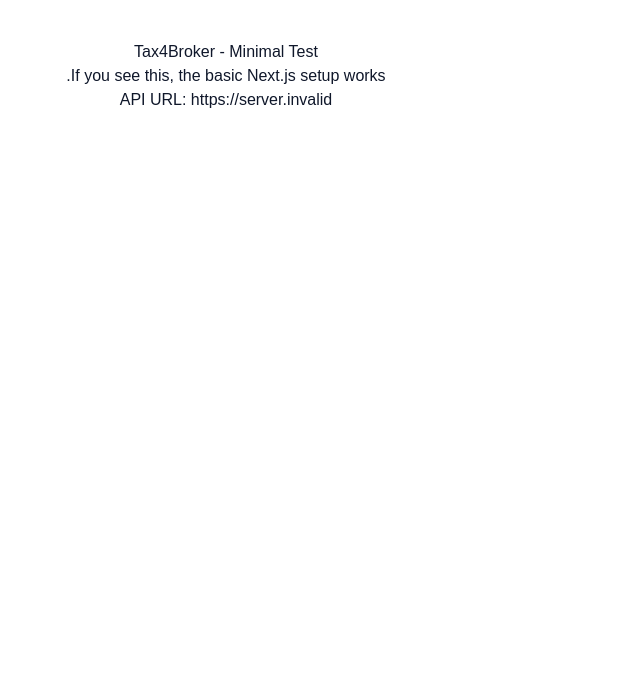
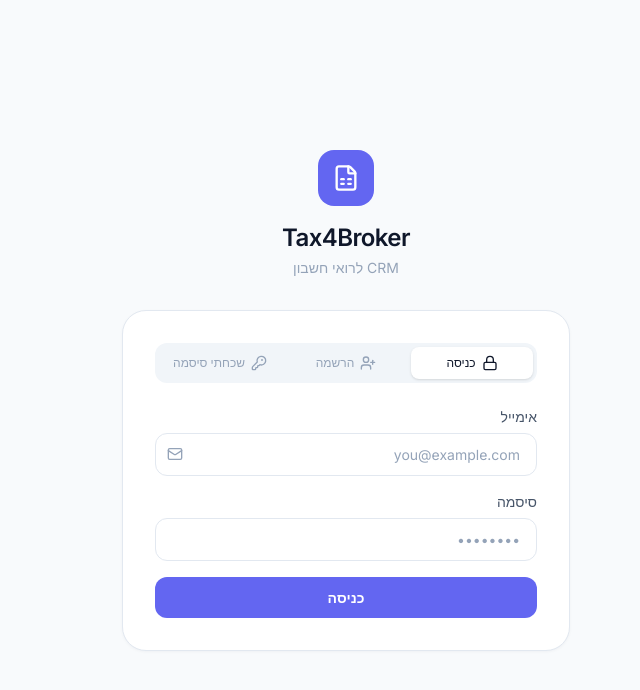
Before and after one commit to orbenshitrit/tax4broker-app, a Next.js app: page / in a window 1280 px wide. Shown: the top 690 px of the page, without its empty margins (594-1234 px from the left). Built offline with nearby package versions, Linux system fonts and the light colour scheme; no server answers.

Commit message:
fix: history API returns {reports:[]} not array directly

```diff
--- a/src/app/page.tsx
+++ b/src/app/page.tsx
@@ -1,6 +1,9 @@
 "use client";
 
 import { Component, type ReactNode } from "react";
+import { AuthProvider, useAuth } from "@/lib/auth-context";
+import LoginPage from "@/components/pages/LoginPage";
+import AppShell from "@/components/AppShell";
 
 /* ─── Error Boundary ─── */
 class ErrorBoundary extends Component<
@@ -32,20 +35,30 @@
   }
 }
 
-function MinimalTest() {
-  return (
-    <div style={{ padding: 40, textAlign: "center", fontFamily: "sans-serif" }}>
-      <h1>Tax4Broker - Minimal Test</h1>
-      <p>If you see this, the basic Next.js setup works.</p>
-      <p>API URL: {process.env.NEXT_PUBLIC_API_URL || "NOT SET"}</p>
-    </div>
-  );
+function AuthGate() {
+  const { user, loading } = useAuth();
+
+  if (loading) {
+    return (
+      <div className="flex h-screen items-center justify-center">
+        <div className="h-8 w-8 animate-spin rounded-full border-2 border-indigo-500 border-t-transparent" />
+      </div>
+    );
+  }
+
+  if (!user) {
+    return <LoginPage />;
+  }
+
+  return <AppShell />;
 }
 
 export default function Home() {
   return (
     <ErrorBoundary>
-      <MinimalTest />
+      <AuthProvider>
+        <AuthGate />
+      </AuthProvider>
     </ErrorBoundary>
   );
 }
--- a/src/components/pages/DashboardPage.tsx
+++ b/src/components/pages/DashboardPage.tsx
@@ -111,15 +111,15 @@
     (async () => {
       try {
         const token = await getToken();
-        const data = await apiFetch<ReportMeta[]>("/api/reports/history", { token });
-        setHistory(data);
+        const res = await apiFetch<{ reports: ReportMeta[] }>("/api/reports/history", { token });
+        setHistory(Array.isArray(res) ? res : res.reports ?? []);
       } catch {
         /* ignore */
       } finally {
         setLoadingHistory(false);
       }
     })();
-  }, []);
+  }, [getToken]);
 
   /* Free check handler */
   const runFreeCheck = useCallback(async () => {
```
